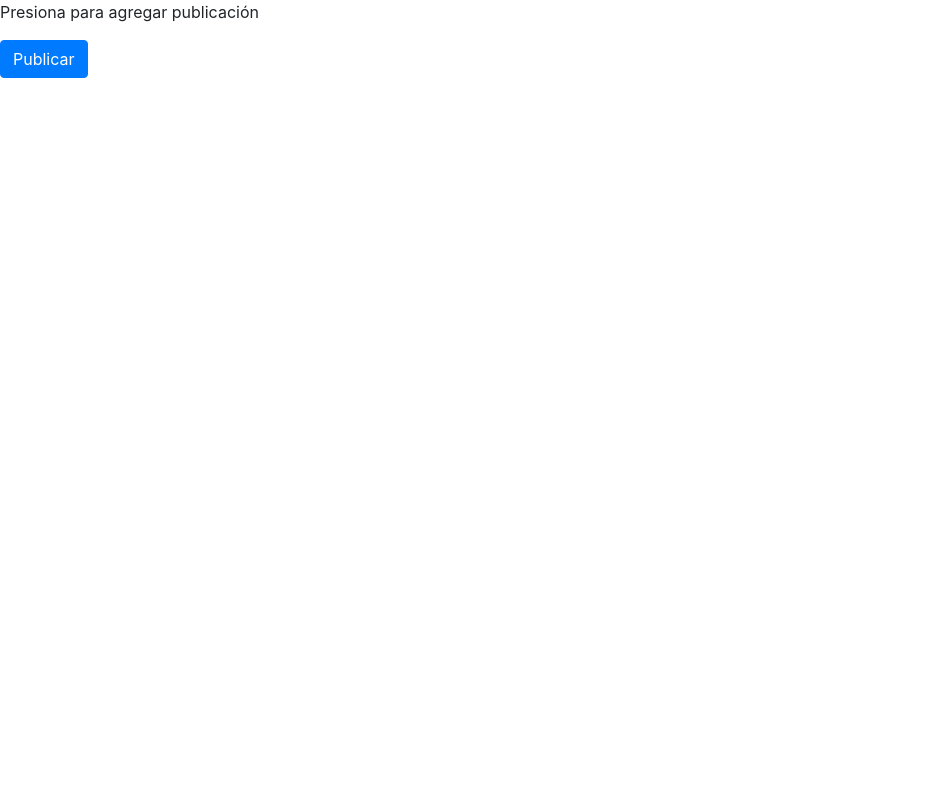
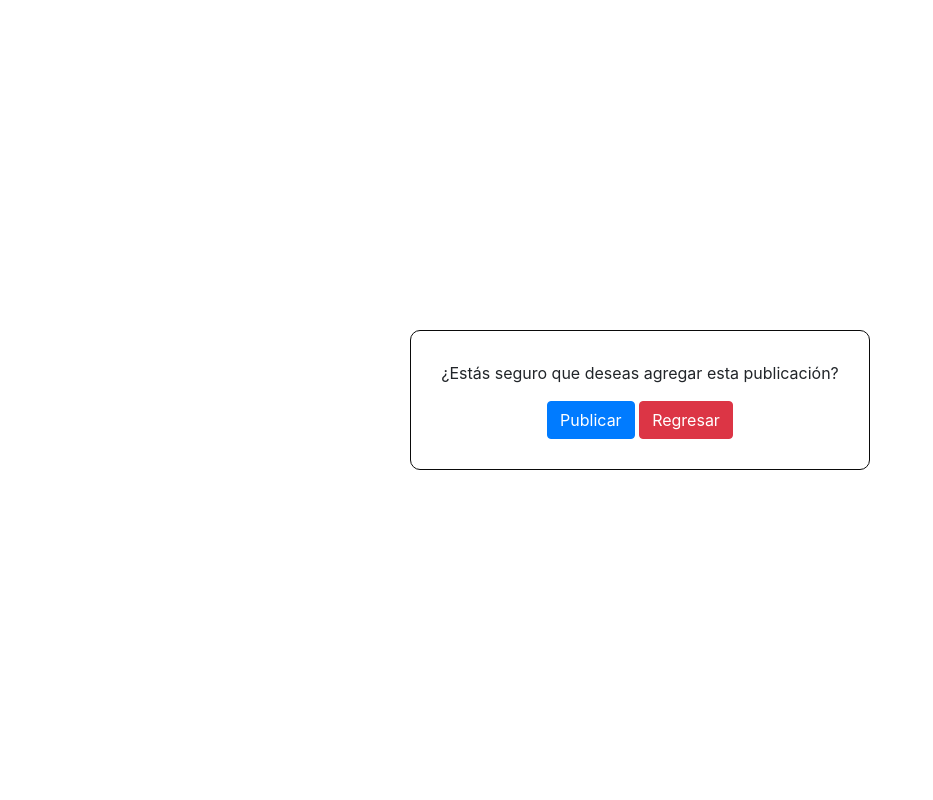
Before and after one commit to DCC-CC4401/2026-1-CC4401-grupo-18, a Django app: page /publicar/ in a window 1280 px wide. Shown: the whole page, without its empty margins (0-933 px from the left). Run offline with Django 5.2, Linux system fonts and the light colour scheme; some libraries are stand-ins or nearby versions.

Commit message:
feat: agrega botón de confirmación en publicar.html

```diff
--- a/CompraVentasProject/publicaciones/templates/publicaciones/publicar.html
+++ b/CompraVentasProject/publicaciones/templates/publicaciones/publicar.html
@@ -4,10 +4,33 @@
       <meta charset="UTF-8">
       <title>Publicar</title>
       <link rel="stylesheet" href="https://stackpath.bootstrapcdn.com/bootstrap/4.5.2/css/bootstrap.min.css" integrity="sha384-JcKb8q3iqJ61gNV9KGb8thSsNjpSL0n8PARn9HuZOnIxN0hoP+VmmDGMN5t9UJ0Z" crossorigin="anonymous">
+
+      <style>
+        .contenedor{
+          height: 100vh;
+          display: flex;
+          justify-content: center;
+          align-items: center;
+          flex-direction: column;
+        }
+
+        .caja{
+          border: 1px solid #0a0a0a;
+          border-radius: 10px;
+          padding: 30px;
+          text-align: center;
+
+        }
+      </style>
+
   </head>
   <body>
-
-    <p>Presiona para agregar publicación </p>
-    <button class='btn btn-primary' name='agregarPublicacion' type='submit'> Publicar </button>
+    <div class= "contenedor">
+        <div class ="caja">
+          <p>¿Estás seguro que deseas agregar esta publicación?</p>
+          <button class="btn btn-primary">Publicar</button>
+          <a href="{%url 'publicaciones' %}" class = "btn btn-danger">Regresar</a>
+        </div>
+    </div>
 
   </body>
--- a/CompraVentasProject/publicaciones/urls.py
+++ b/CompraVentasProject/publicaciones/urls.py
@@ -2,7 +2,7 @@ from django.urls import path
 from . import views
 
 urlpatterns= [
-    path('publicaciones/', views.publicaciones, name='mis_publicaciones'),
+    path('publicaciones/', views.publicaciones, name='publicaciones'),
     path('buscar/', views.buscar, name= 'buscar'),
     path('publicar/', views.publicar, name='publicar')
 ]
```
Also changed, not shown: CompraVentasProject/publicaciones/views.py (line endings or trailing spaces).
